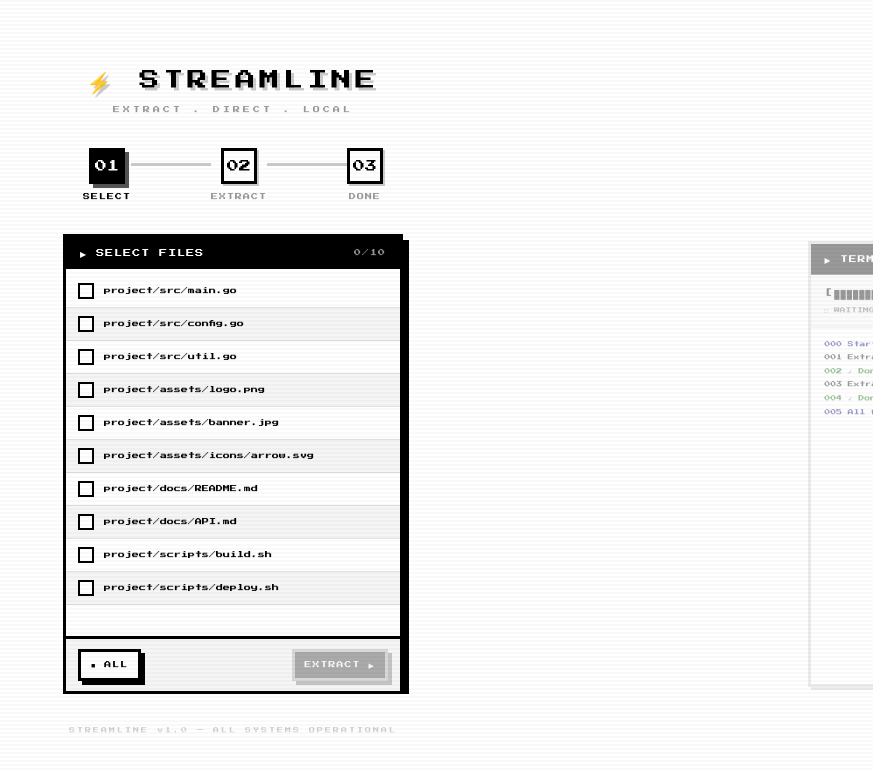
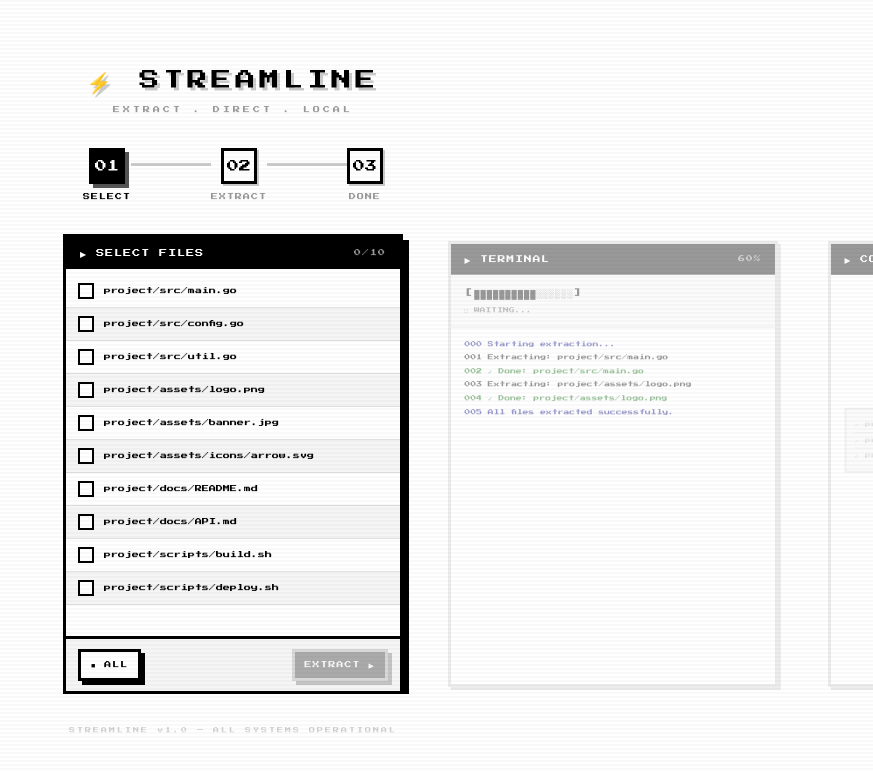
Before and after one commit to JetCXDER/Streamline, a React app in the folder cmd/streamline_webapp/frontend/: page / in a window 1280 px wide. Shown: the top 772 px of the page, without its empty margins (407-1280 px from the left). Built offline with nearby package versions, Linux system fonts and the light colour scheme; the HTML template or start-up script is replaced by a standard one.

Commit message:
Simple conveyer belt panles

```diff
--- a/cmd/streamline_webapp/frontend/src/components/ZipExtractor.jsx
+++ b/cmd/streamline_webapp/frontend/src/components/ZipExtractor.jsx
@@ -647,16 +647,22 @@ function ConveyorBelt({ step, children }) {
   // Each panel is 340px wide with 24px gap
   // Active panel is always centered on screen
   const PANEL_WIDTH = 340;
-  const GAP = 400;
+  const GAP = 40;
   const STRIDE = PANEL_WIDTH + GAP;
 
+  // translateX moves the whole row so active panel is centered
+  // step 1: panel[0] centered → offset = 0
+  // step 2: panel[1] centered → offset = -STRIDE
+  // step 3: panel[2] centered → offset = -STRIDE * 2
+  const translateX = -(step - 1) * STRIDE;
+
   return (
-    <div style={{ overflow: "hidden", width: "100vw" }}>
+    <div style={{ overflow: "hidden", width: "100%" }}>
       <div
         style={{
           display: "flex",
           gap: `${GAP}px`,
-          transform: `translateX(calc(50vw - ${PANEL_WIDTH / 2}px - ${(step - 1) * (PANEL_WIDTH + GAP)}px))`,
+          transform: `translateX(calc(50% - ${PANEL_WIDTH / 2}px + ${translateX}px))`,
           transition: "transform 0.5s cubic-bezier(0.4, 0, 0.2, 1)",
           willChange: "transform",
         }}
```
